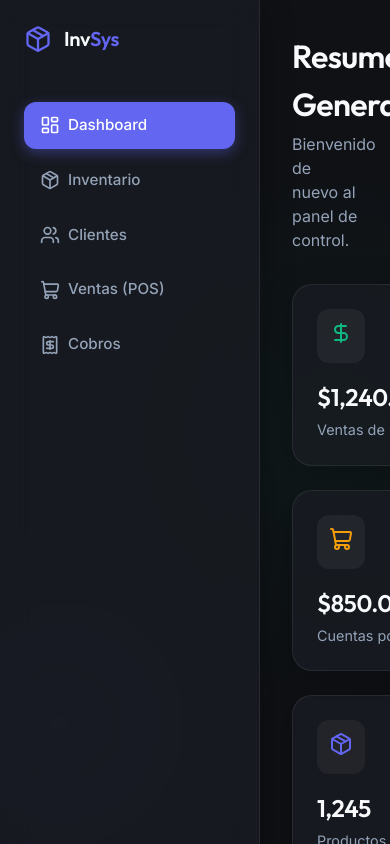
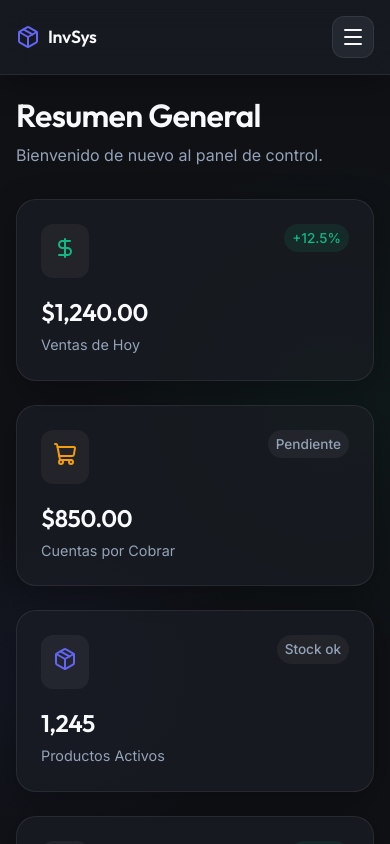
Before and after one commit to abeljose09-beep/AppInventario, a React app in the folder frontend/: page / in a window 390 px wide. Shown: the top 844 px of the page. Built offline with nearby package versions, Linux system fonts and the light colour scheme; sample sign-in values are in the browser's storage; the HTML template or start-up script is replaced by a standard one.

Commit message:
UI: Sistema 100% responsivo para moviles Android/iOS con menu colapsable

```diff
--- a/frontend/src/index.css
+++ b/frontend/src/index.css
@@ -57,7 +57,25 @@ body {
   background-image:
     radial-gradient(circle at 15% 50%, rgba(99, 102, 241, 0.08), transparent 25%),
     radial-gradient(circle at 85% 30%, rgba(16, 185, 129, 0.05), transparent 25%);
+  overflow-x: hidden;
 }
+
+/* Responsive Media Queries */
+@media (max-width: 768px) {
+  :root {
+    --spacing-lg: 1rem;
+    --spacing-xl: 1.25rem;
+  }
+
+  .glass-panel {
+    border-radius: var(--radius-md);
+  }
+
+  .main-content {
+    padding: 1rem !important;
+  }
+}
+
 
 h1, h2, h3, h4, h5, h6 {
   font-family: 'Outfit', sans-serif;
--- a/frontend/src/layouts/MainLayout.jsx
+++ b/frontend/src/layouts/MainLayout.jsx
@@ -1,8 +1,10 @@
+import { useState } from 'react';
 import { Outlet, Navigate, Link, useLocation } from 'react-router-dom';
-import { Package, Users, ShoppingCart, LayoutDashboard, LogOut, Receipt } from 'lucide-react';
+import { Package, Users, ShoppingCart, LayoutDashboard, LogOut, Receipt, Menu, X } from 'lucide-react';
 
 export default function MainLayout({ isAuthenticated, setAuth }) {
   const location = useLocation();
+  const [isMobileMenuOpen, setIsMobileMenuOpen] = useState(false);
 
   if (!isAuthenticated) return <Navigate to="/login" />;
 
@@ -20,16 +22,40 @@ export default function MainLayout({ isAuthenticated, setAuth }) {
     { name: 'Cobros', path: '/cobros', icon: <Receipt size={20} /> },
   ];
 
+  const toggleMobileMenu = () => setIsMobileMenuOpen(!isMobileMenuOpen);
+
   return (
-    <div style={{ display: 'flex', minHeight: '100vh' }}>
+    <div style={{ display: 'flex', minHeight: '100vh', flexDirection: 'column' }}>
+      {/* Mobile Header */}
+      <header className="glass-panel mobile-only" style={{
+        display: 'none', // Se activará por CSS/media query en realidad, pero aquí usamos lógica inline para simplicidad del demo
+        padding: '1rem',
+        alignItems: 'center',
+        justifyContent: 'space-between',
+        borderRadius: 0,
+        borderTop: 'none', borderLeft: 'none', borderRight: 'none',
+        position: 'sticky', top: 0, zIndex: 100
+      }}>
+        <div style={{ display: 'flex', alignItems: 'center', gap: '0.5rem' }}>
+          <Package color="var(--accent-primary)" size={24} />
+          <h2 style={{ fontSize: '1.1rem' }}>InvSys</h2>
+        </div>
+        <button onClick={toggleMobileMenu} className="btn btn-secondary" style={{ padding: '0.5rem' }}>
+          {isMobileMenuOpen ? <X size={24} /> : <Menu size={24} />}
+        </button>
+      </header>
+
+      <div style={{ display: 'flex', flex: 1 }}>
         {/* Sidebar Navigation */}
-      <aside className="glass-panel" style={{
+        <aside className={`sidebar ${isMobileMenuOpen ? 'open' : ''}`} style={{
           width: '260px',
-        borderLeft: 'none', borderTop: 'none', borderBottom: 'none',
-        borderRadius: 0,
-        display: 'flex', flexDirection: 'column', padding: '1.5rem'
+          backgroundColor: 'var(--bg-secondary)',
+          borderRight: '1px solid var(--glass-border)',
+          display: 'flex', flexDirection: 'column', padding: '1.5rem',
+          transition: 'transform var(--transition-normal)',
+          zIndex: 90
         }}>
-        <div style={{ display: 'flex', alignItems: 'center', gap: '0.75rem', marginBottom: '3rem' }}>
+          <div className="desktop-only" style={{ display: 'flex', alignItems: 'center', gap: '0.75rem', marginBottom: '3rem' }}>
             <Package color="var(--accent-primary)" size={28} />
             <h2 style={{ fontSize: '1.25rem' }}>Inv<span style={{color: 'var(--accent-primary)'}}>Sys</span></h2>
           </div>
@@ -38,14 +64,20 @@ export default function MainLayout({ isAuthenticated, setAuth }) {
             {navItems.map((item, index) => {
               const isActive = location.pathname === item.path;
               return (
-              <Link key={index} to={item.path} className="btn" style={{
+                <Link
+                  key={index}
+                  to={item.path}
+                  onClick={() => setIsMobileMenuOpen(false)}
+                  className="btn"
+                  style={{
                     justifyContent: 'flex-start',
                     padding: '0.75rem 1rem',
                     backgroundColor: isActive ? 'var(--accent-primary)' : 'transparent',
                     color: isActive ? 'white' : 'var(--text-secondary)',
                     boxShadow: isActive ? '0 4px 14px 0 var(--accent-glow)' : 'none',
                     width: '100%'
-              }}>
+                  }}
+                >
                   {item.icon} {item.name}
                 </Link>
               );
@@ -65,9 +97,30 @@ export default function MainLayout({ isAuthenticated, setAuth }) {
         </aside>
 
         {/* Main Content Area */}
-      <main style={{ flex: 1, padding: '2rem', overflowY: 'auto' }}>
+        <main className="main-content" style={{ flex: 1, padding: '2rem', overflowY: 'auto' }}>
           <Outlet />
         </main>
       </div>
+
+      {/* CSS Overrides for Mobile Sidebar */}
+      <style>{`
+        @media (max-width: 768px) {
+          .mobile-only { display: flex !important; }
+          .desktop-only { display: none !important; }
+          .sidebar {
+            position: fixed;
+            left: 0; top: 60px; bottom: 0;
+            transform: translateX(-100%);
+            width: 280px !important;
+          }
+          .sidebar.open {
+            transform: translateX(0);
+          }
+          .main-content {
+            padding: 1rem !important;
+          }
+        }
+      `}</style>
+    </div>
   );
 }
--- a/frontend/src/pages/Inventory.jsx
+++ b/frontend/src/pages/Inventory.jsx
@@ -96,7 +96,7 @@ export default function Inventory() {
         </div>
 
         <div style={{ overflowX: 'auto' }}>
-          <table style={{ width: '100%', borderCollapse: 'collapse', textAlign: 'left' }}>
+          <table style={{ width: '100%', borderCollapse: 'collapse', textAlign: 'left', minWidth: '600px' }}>
             <thead>
               <tr style={{ borderBottom: '1px solid var(--glass-border)', color: 'var(--text-secondary)' }}>
                 <th style={{ padding: '1rem 0.5rem', fontWeight: '500' }}>Código</th>
```
Lines whose indentation alone changed are shown as unchanged.
